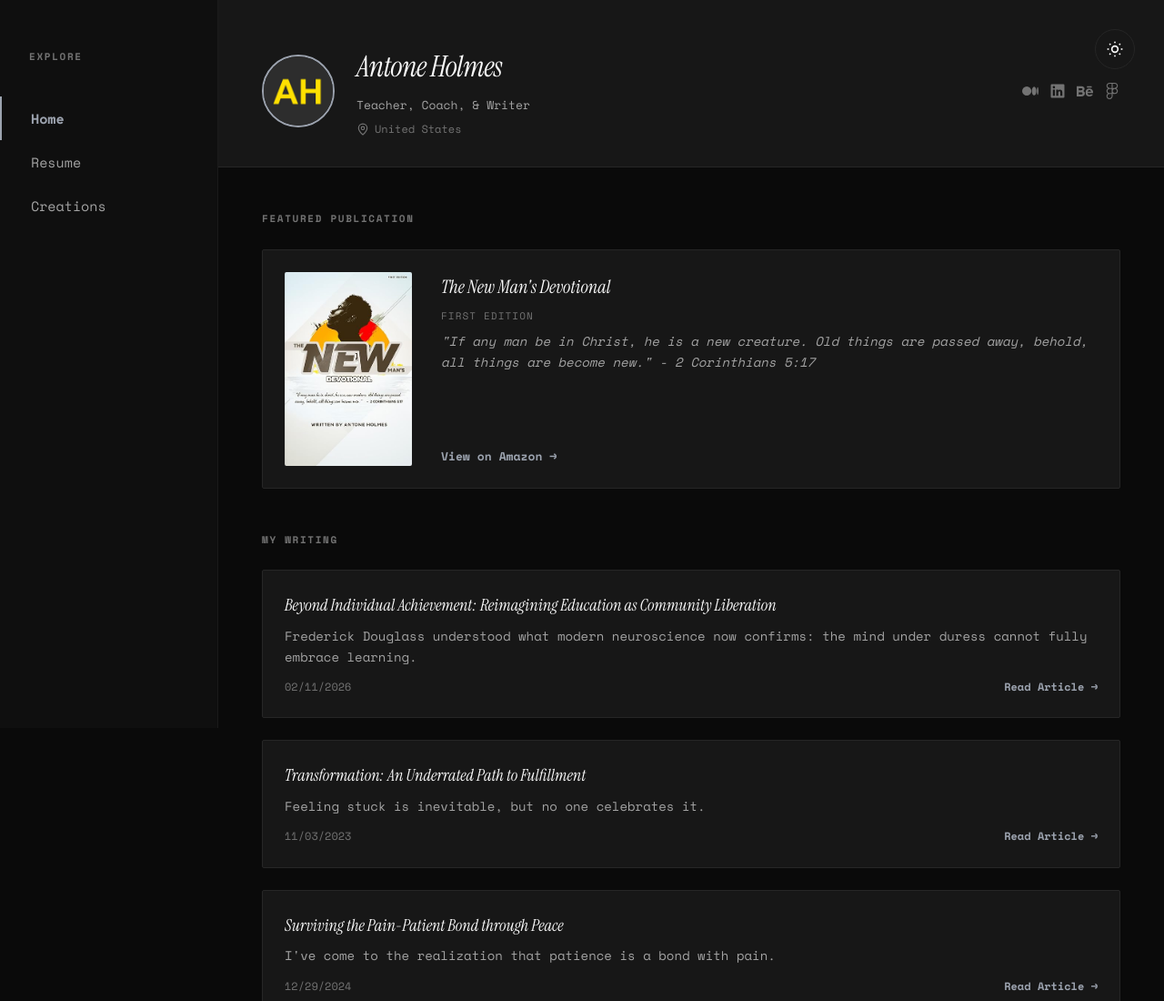
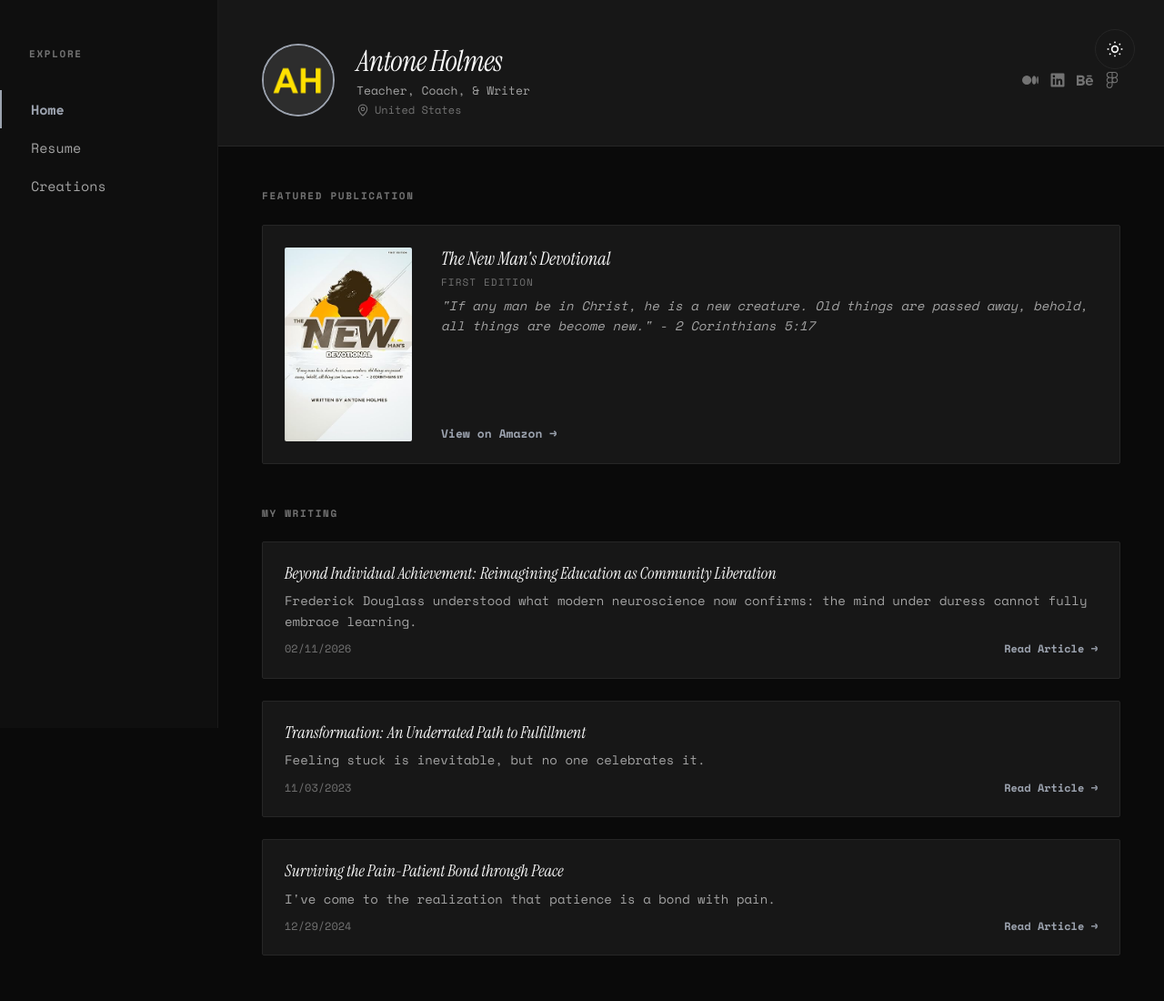
Before and after one commit to hjs-ah/AH-FE-2.0, a website: page v2-index.html in a window 1280 px wide. Shown: the top 1100 px of the page at 91% size. Drawn offline with nearby package versions, Linux system fonts and the light colour scheme; no server answers.

Commit message:
Updating header and line height

```diff
--- a/v2-styles.css
+++ b/v2-styles.css
@@ -42,7 +42,7 @@ body {
     font-family: 'Space Mono', 'Courier New', monospace;
     background-color: var(--bg-page);
     color: var(--text-primary);
-    line-height: 1.6;
+    line-height: 1.2;
     transition: background-color 0.3s ease, color 0.3s ease;
     -webkit-font-smoothing: antialiased;
 }
@@ -172,7 +172,7 @@ body {
 
 .profile-image-wrapper {
     display: flex;
-    align-items: center;
+    align-items: right;
 }
 
 .profile-image {
```
Also changed, not shown: index.html (+1 -1 lines).
